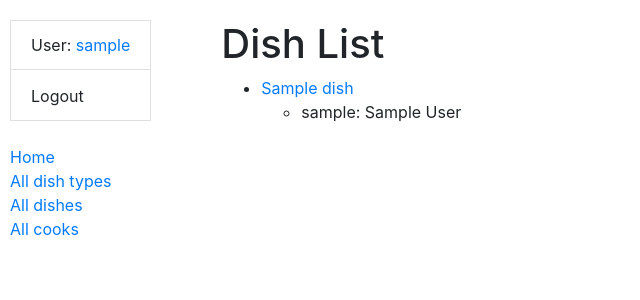
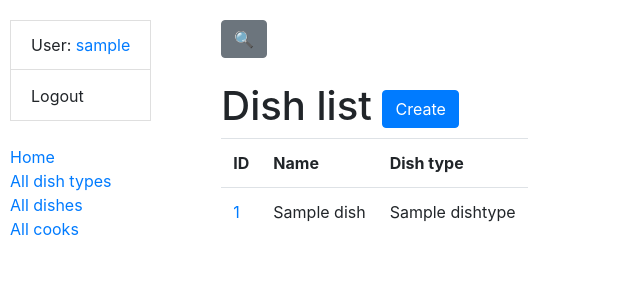
Before and after one commit to raychw/restaurant-kitchen-service, a Django app: page /dishes/ in a window 1280 px wide. Shown: the top 300 px of the page, without its empty margins (0-640 px from the left). Run offline with Django 5.2, Linux system fonts and the light colour scheme; a user stored in the database is signed in; tables that the repository leaves empty hold one stand-in row (values such as "Sample post"); some libraries are stand-ins or nearby versions.

Commit message:
added buttons to delete, update or create dish, and a possibility for cook to assign themselves to the dish

```diff
--- a/catalog/urls.py
+++ b/catalog/urls.py
@@ -16,7 +16,8 @@
     CookUpdateView,
     CookDeleteView,
     DishTypeUpdateView,
-    DishTypeDeleteView
+    DishTypeDeleteView,
+    toggle_assign_to_dish
 )
 
 urlpatterns = [
@@ -35,6 +36,7 @@
     path("dish_types/create", DishTypeCreateView.as_view(), name="dish_type_create"),
     path("dish_types/<int:pk>/update", DishTypeUpdateView.as_view(), name="dish_type_update"),
     path("dish_types/<int:pk>/delete", DishTypeDeleteView.as_view(), name="dish_type_delete"),
+    path("dishes/<int:pk>/toggle_assign/", toggle_assign_to_dish, name="toggle_dish_assign"),
 ]
 
 app_name = "catalog"
--- a/catalog/views.py
+++ b/catalog/views.py
@@ -1,4 +1,5 @@
 from django.contrib.auth.decorators import login_required
+from django.http import HttpResponseRedirect
 from django.shortcuts import render
 from django.urls import reverse_lazy
 from django.views import generic
@@ -111,3 +112,15 @@
     model = DishType
     template_name = "catalog/dish_type_confirm_delete.html"
     success_url = reverse_lazy("catalog:dish_type_list")
+
+
+@login_required
+def toggle_assign_to_dish(request, pk):
+    cook = Cook.objects.get(id=request.user.id)
+    if (
+        Dish.objects.get(id=pk) in cook.dishes.all()
+    ):
+        cook.dishes.remove(pk)
+    else:
+        cook.dishes.add(pk)
+    return HttpResponseRedirect(reverse_lazy("catalog:dish_detail", args=[pk]))
--- a/templates/catalog/dish_list.html
+++ b/templates/catalog/dish_list.html
@@ -1,24 +1,33 @@
 {% extends "base.html" %}
+{% load crispy_forms_filters %}
 
 {% block content %}
-  <h1>Dish List</h1>
+  <form action="" method="get" class="form-inline">
+  {{ search_form|crispy }}
+  <input class="btn btn-secondary" type="submit" value="🔍">
+  </form>
+  <br>
+  <h1>
+    Dish list
+    <a href="{% url 'catalog:dish_create' %}" class="btn btn-primary link-to-page">
+      Create
+    </a>
+  </h1>
   {% if dish_list %}
-    <ul>
-      {% for dish in dish_list %}
-      <li>
-        <a href="{% url "catalog:dish_detail" dish.id %}">{{ dish.name }}</a>
-        <ul>
-          {% if dish.cooks.all %}
-            {% for cook in dish.cooks.all %}
-            <li>{{ cook.username }}: {{ cook.first_name }} {{ cook.last_name }}</li>
-            {% endfor %}
-          {% else %}
-            <li>No cooks assigned</li>
-          {% endif %}
-        </ul>
-      </li>
-      {% endfor %}
-    </ul>
+    <table class="table">
+      <tr>
+        <th>ID</th>
+        <th>Name</th>
+        <th>Dish type</th>
+      </tr>
+    {% for dish in dish_list %}
+      <tr>
+        <td><a href="{% url 'catalog:dish_detail' pk=dish.id %}">{{ dish.id }}</a></td>
+        <td>{{ dish.name }}</td>
+        <td>{{ dish.dish_type }}</td>
+      </tr>
+      </table>
+    {% endfor %}
   {% else %}
     <p>There are no dishes in our service.</p>
   {% endif %}
```
Also changed, not shown: templates/catalog/dish_detail.html (+30 -15 lines).
